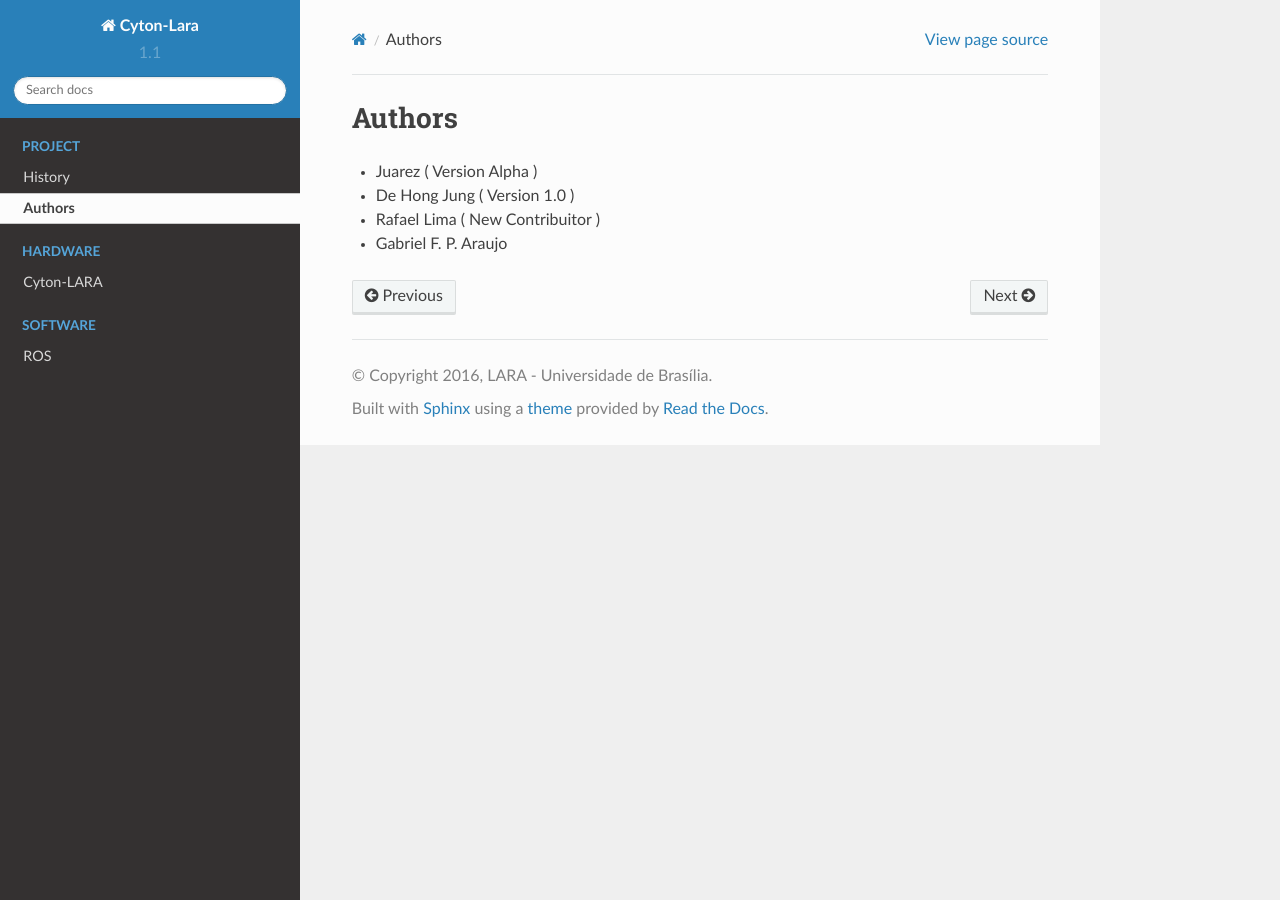
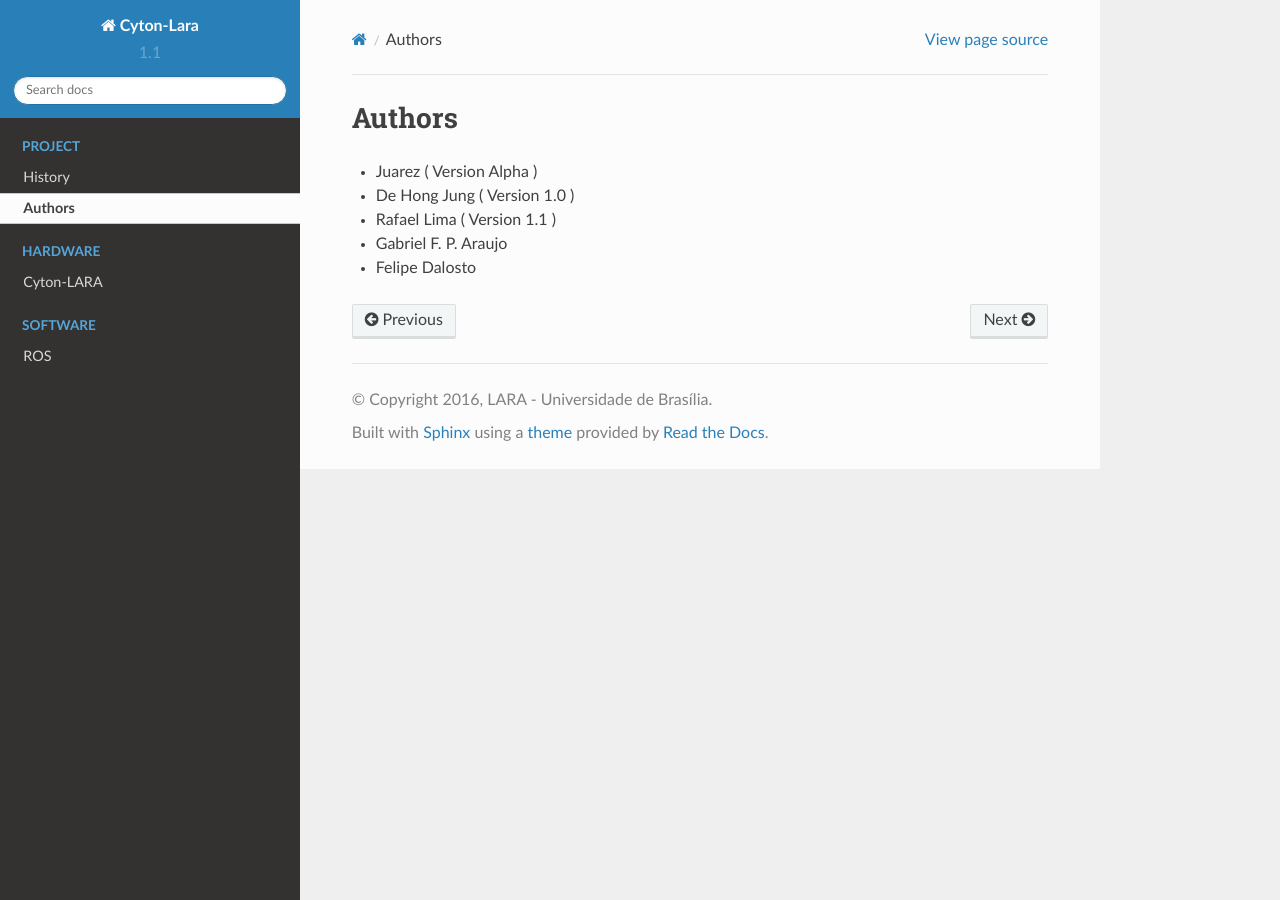
Before and after one commit to lara-unb/Cyton-LARA, a Sphinx documentation site: the page built from docs/source/authors.rst, in a window 1280 px wide. Built offline with Sphinx 7.4.7 and the Read the Docs theme 2.0.0, drawn with Linux system fonts in a browser that asks for light colours; pages that are not in the unit, such as notebooks, are missing from menus.

Commit message:
Update authors.rst

```diff
--- a/docs/source/authors.rst
+++ b/docs/source/authors.rst
@@ -4,5 +4,6 @@ Authors
 
 * Juarez ( Version Alpha )
 * De Hong Jung ( Version 1.0 )
-* Rafael Lima ( New Contribuitor )
+* Rafael Lima ( Version 1.1 )
 * Gabriel F. P. Araujo
+* Felipe Dalosto
```
